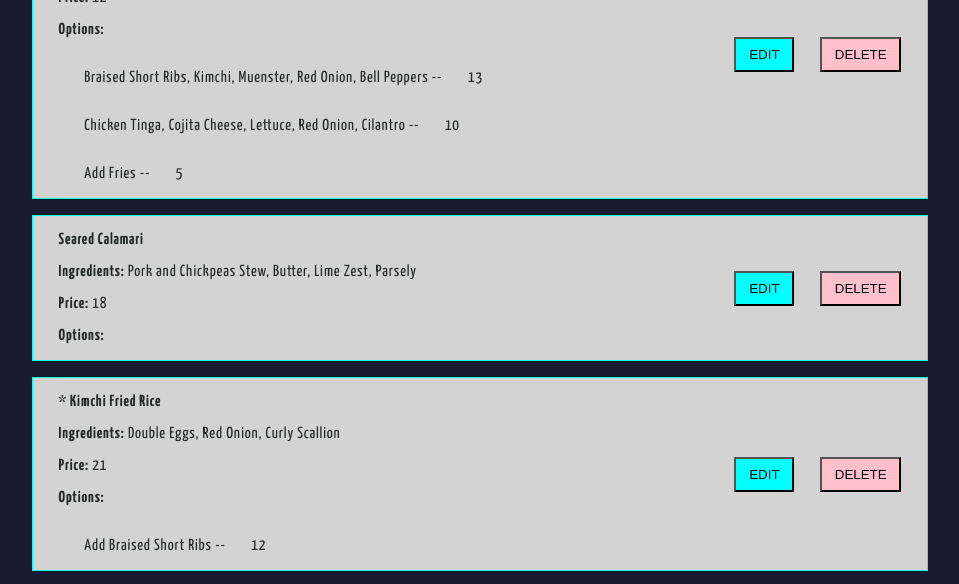
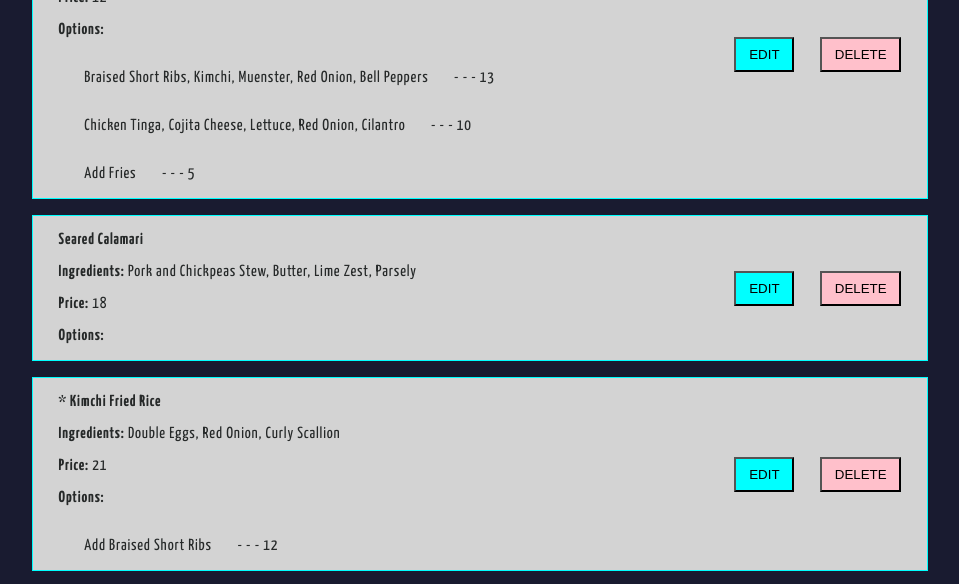
Before and after one commit to asabogal/2020-kon-tiki, a Next.js app: page /admin/menus in a window 1280 px wide. Shown: the part 1355-1939 px from the top of the page, without its empty margins (160-1119 px from the left). Built offline with nearby package versions, Linux system fonts and the light colour scheme.

Commit message:
add dummy deleteItem functionality

```diff
--- a/components/admin/menus/MenuCard.js
+++ b/components/admin/menus/MenuCard.js
@@ -1,18 +1,23 @@
 import styled from 'styled-components';
 import Link from 'next/link';
 
-const MenuCard = ({id, itemName, ingredients, price, options, menuType}) => {
+const MenuCard = ({ id, itemName, ingredients, price, options, menuType }) => {
+
+  const deleteItem = () => {
+    const userConfirmation = confirm("Are you sure you want to delete this item?")
+    userConfirmation ? alert("Item has been deleted") : window.scrollTo(0, 0);
+  };
 
   const renderOptions = (options) => {
     return options.map(option => {
       return (
-       <OptionsContainer key={option.id}>
-       <p>{option.ingredients} --</p>
-       <p>{option.price}</p>
-      </OptionsContainer>
+        <OptionsContainer key={option.id}>
+          <p>{option.ingredients} </p>
+          <p> - - - {option.price}</p>
+        </OptionsContainer>
       );
     })
-   };
+  };
 
   return (
     <CardContainer key={id}>
@@ -23,8 +28,8 @@ const MenuCard = ({id, itemName, ingredients, price, options, menuType}) => {
         <p><strong>Options:</strong></p>{renderOptions(options)}
       </InfoContainer>
       <Buttons>
-        <Link as={`menus/${menuType}/${id}/edit`} href='/admin/menus/[type]/[id]/edit'><button style={{backgroundColor: 'aqua'}}>EDIT</button></Link>
-        <button style={{backgroundColor: 'pink'}}>DELETE</button>
+        <Link as={`menus/${menuType}/${id}/edit`} href='/admin/menus/[type]/[id]/edit'><button style={{ backgroundColor: 'aqua' }}>EDIT</button></Link>
+        <button onClick={deleteItem} style={{ backgroundColor: 'pink' }}>DELETE</button>
       </Buttons>
     </CardContainer>
   );
```
